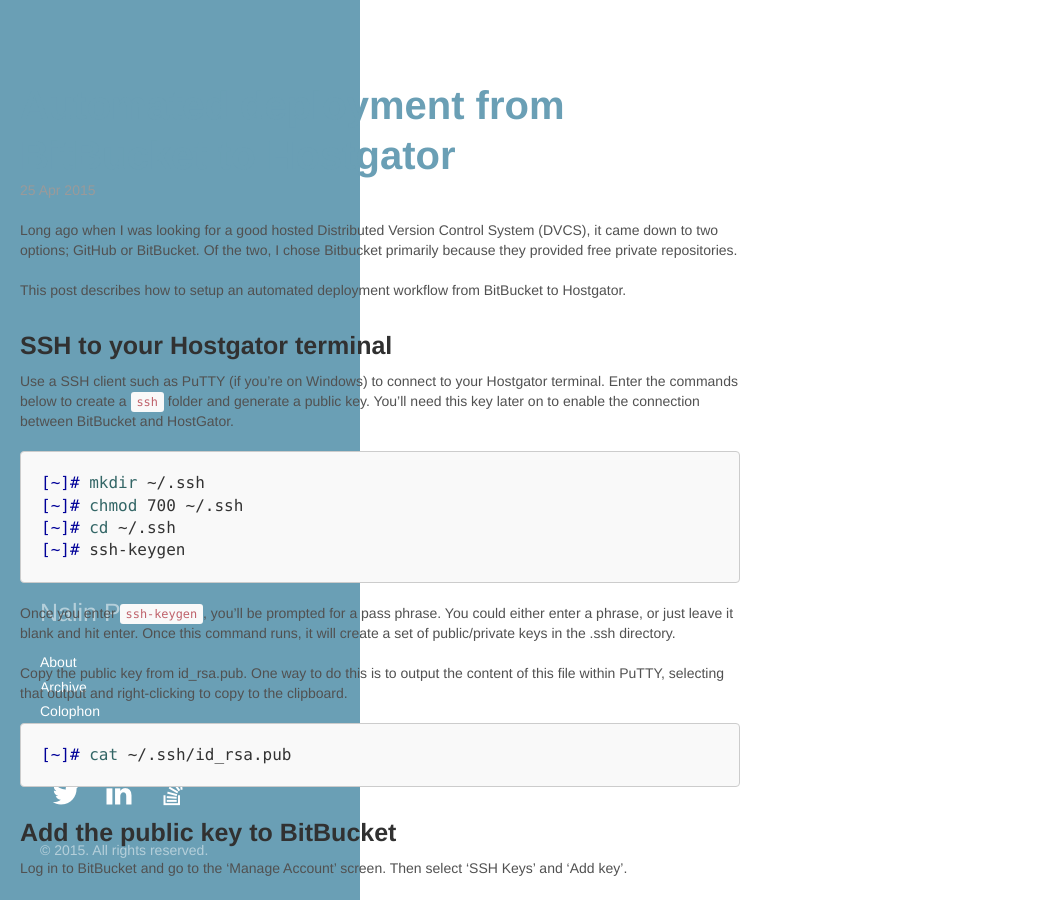
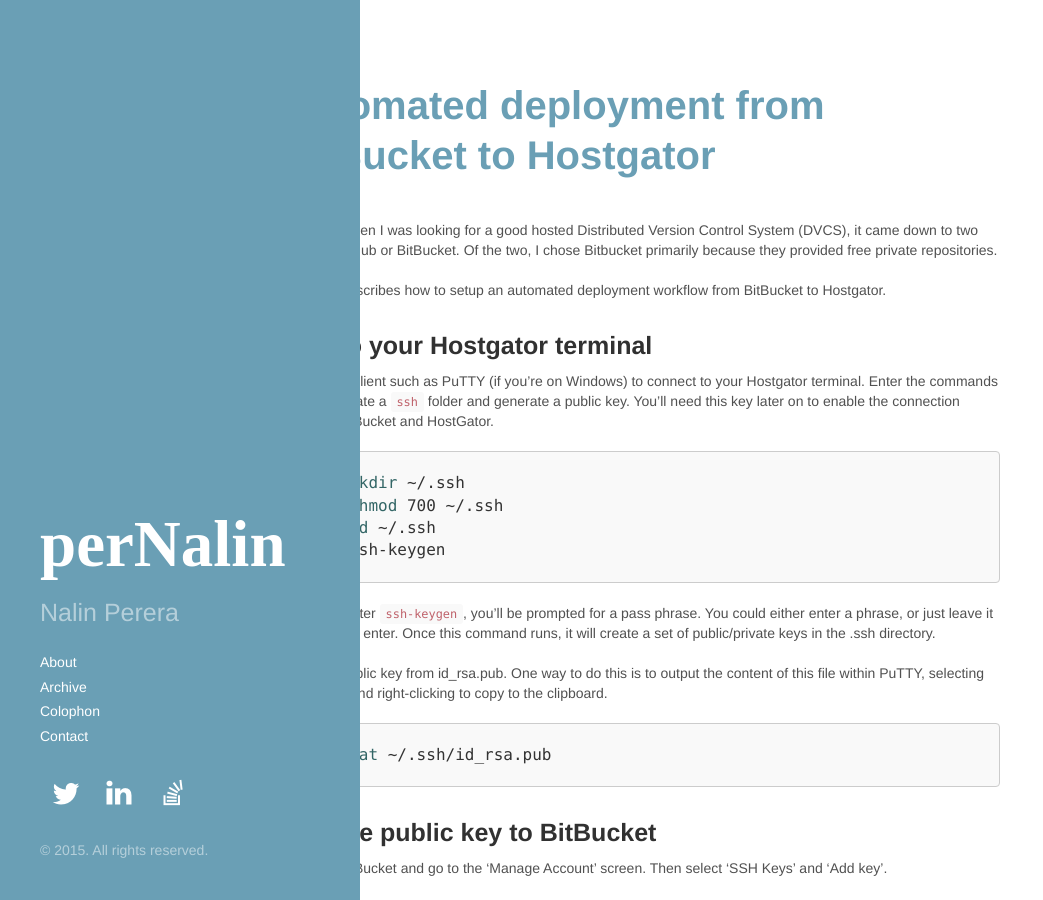
Before and after one commit to pernalin/pernalin.github.io, a Jekyll site: the page built from index.html, in a window 1280 px wide and 900 px high. Shown: the whole window, without its empty margins (0-1043 px from the left). Built offline with Jekyll 4.4.1, drawn with Linux system fonts in a browser that asks for light colours; nearby versions of some CDN libraries; Markdown is read by kramdown in place of the engine named in the settings; the list of posts is cut into pages by our own code.

Commit message:
Weekly post

```diff
--- a/_includes/sidebar.html
+++ b/_includes/sidebar.html
@@ -1,4 +1,4 @@
-<div class="col-sm-3 col-md-3 sidebar">
+<div class="sidebar">
   <div class="container sidebar-sticky">
     <div class="sidebar-about">
       <h1>
--- a/_layouts/default.html
+++ b/_layouts/default.html
@@ -7,7 +7,7 @@
 <div class="container-fluid">
     <div class="row">
         {% include sidebar.html %}
-        <div class="col-sm-9 col-sm-offset-3 col-md-9 col-md-offset-3 main content container">
+        <div class="main content container">
             {{ content }}
         </div>
     </div>
```
